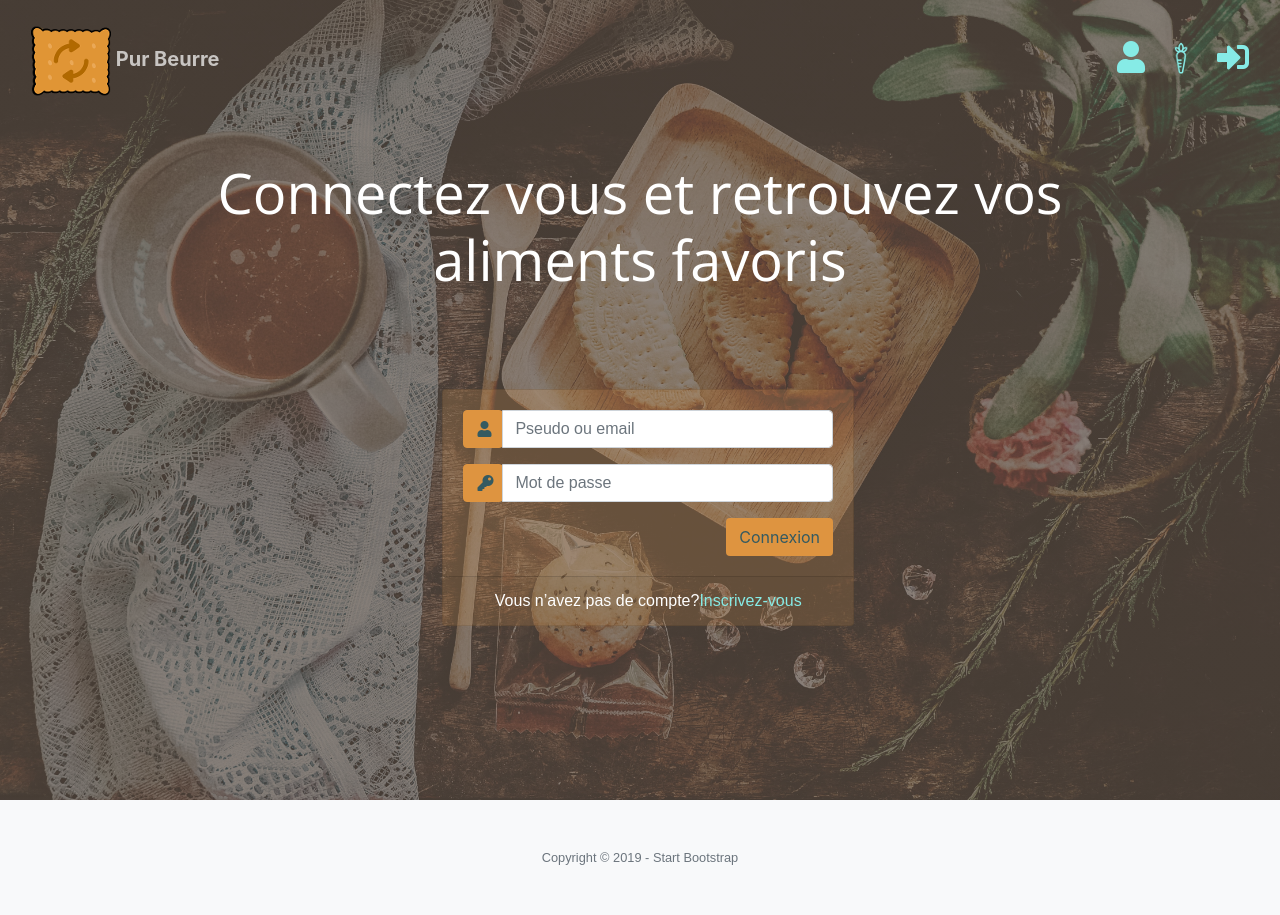
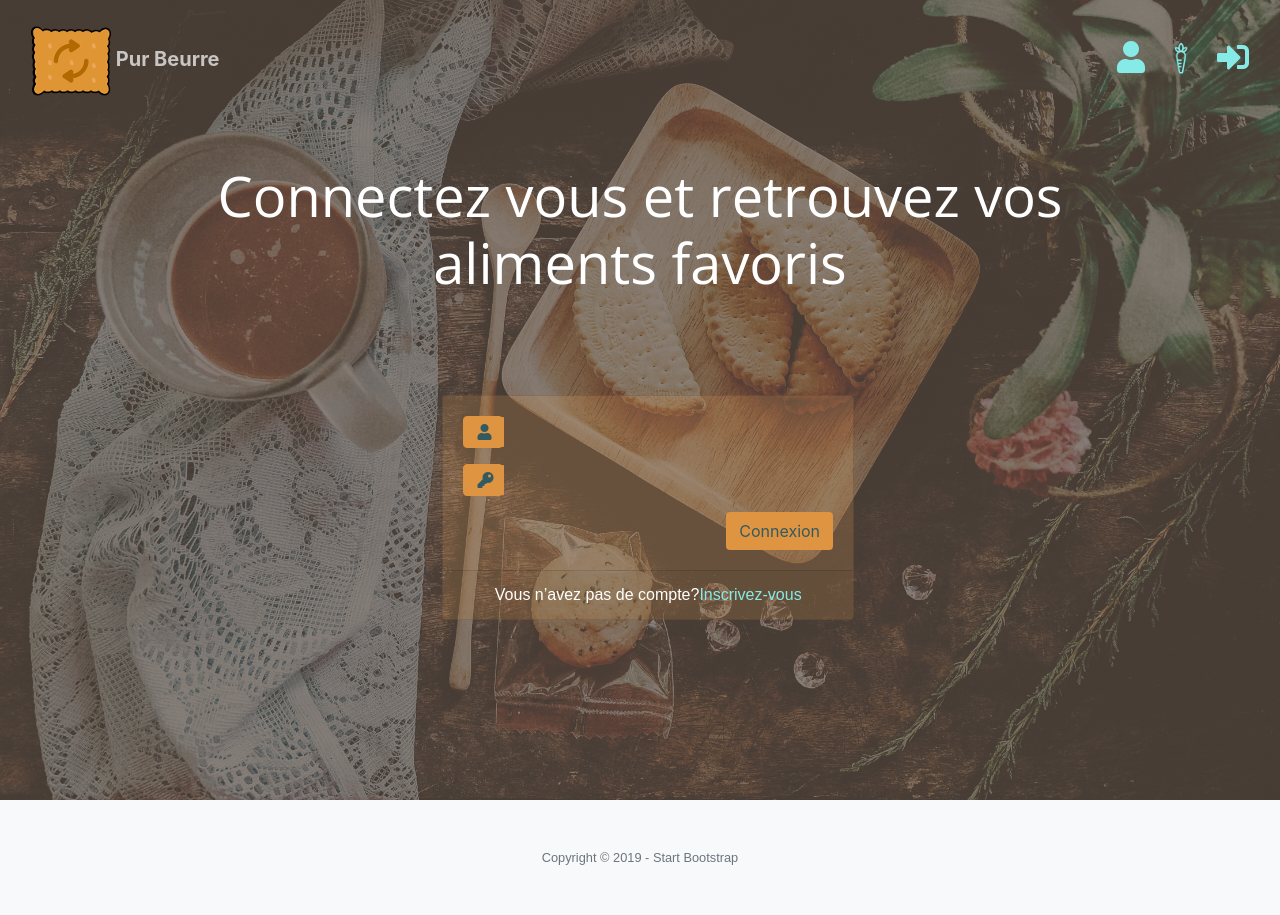
Before and after one commit to riderflo85/purbeurrewebV2, a Django app: page /login in a window 1280 px wide. Run offline with Django 3.2, Linux system fonts and the light colour scheme; some libraries are stand-ins or nearby versions; some web fonts are replaced.

Commit message:
Petite modification mais commenter

```diff
--- a/purbeurre_project/search/templates/search/login.html
+++ b/purbeurre_project/search/templates/search/login.html
@@ -11,18 +11,18 @@
                 <div class="col-lg-8 align-self-baseline">
                     <div class="card" id="field-login">
                         <div class="card-body">
-                            <form action="">
+                            <form action="{% url 'search:index' %}" method='post'>
                                 <div class="input-group form-group">
                                     <div class="input-group-prepend fav-icon-bg">
                                         <span class="input-group-text fav-icon-bg"><i class="fas fa-user"></i></span>
                                     </div>
-                                    <input type="text" class="form-control" placeholder="Pseudo ou email">
+                                    {% comment %} <input type="text" class="form-control" placeholder="Pseudo ou email"> {% endcomment %}
                                 </div><!-- end .input-group form-group -->
                                 <div class="input-group form-group">
                                     <div class="input-group-prepend fav-icon-bg">
                                         <span class="input-group-text fav-icon-bg"><i class="fas fa-key"></i></span>
                                     </div>
-                                    <input type="password" class="form-control" placeholder="Mot de passe">
+                                    {% comment %} <input type="password" class="form-control" placeholder="Mot de passe"> {% endcomment %}
                                 </div><!-- end .input-group form-group -->
                                 <div class="form-group">
                                     <input type="submit" value="Connexion" class="btn btn-color-personal float-right login_btn">
```
Also changed, not shown: purbeurre_project/search/forms.py (+10 -1 lines).
